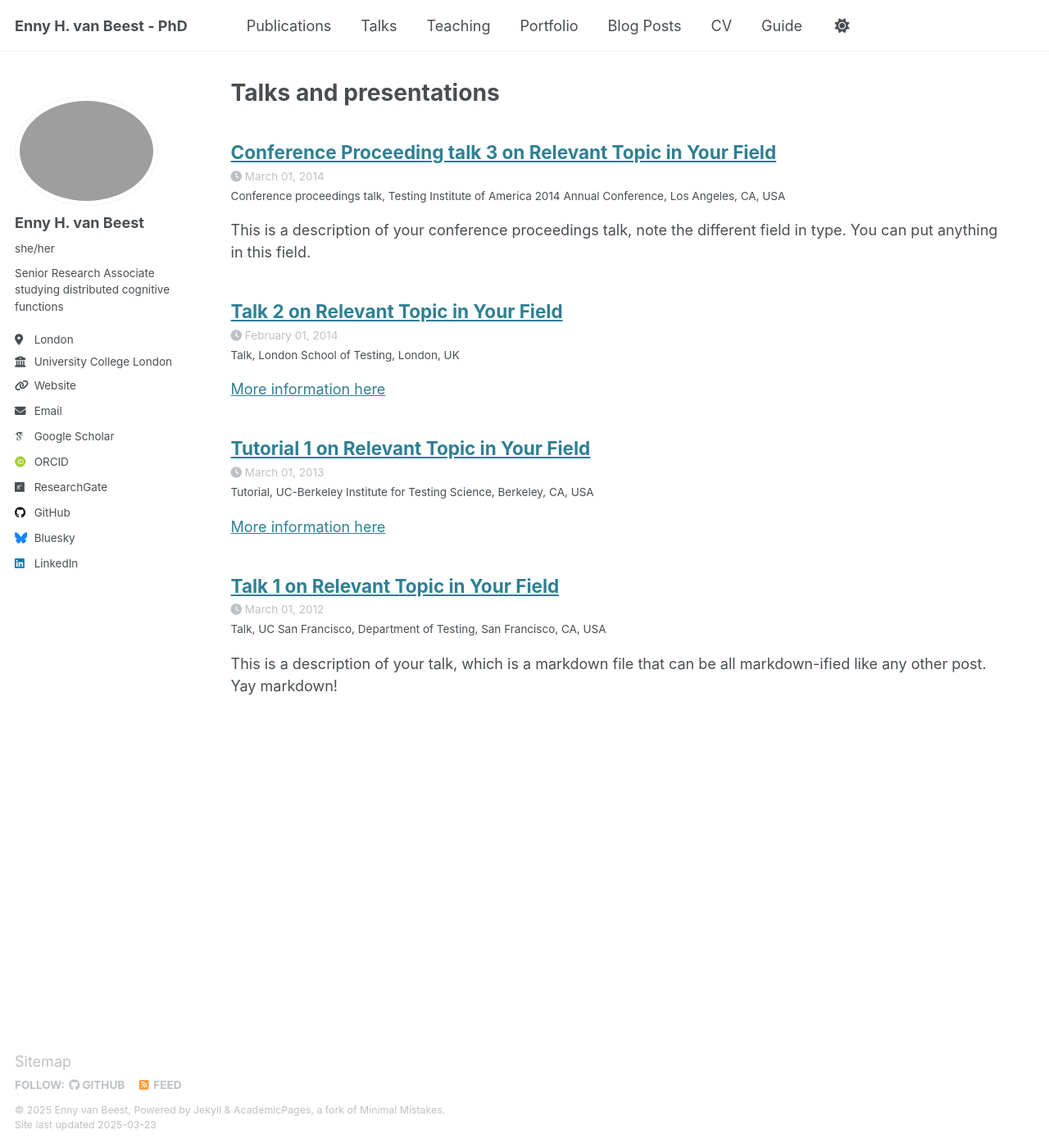
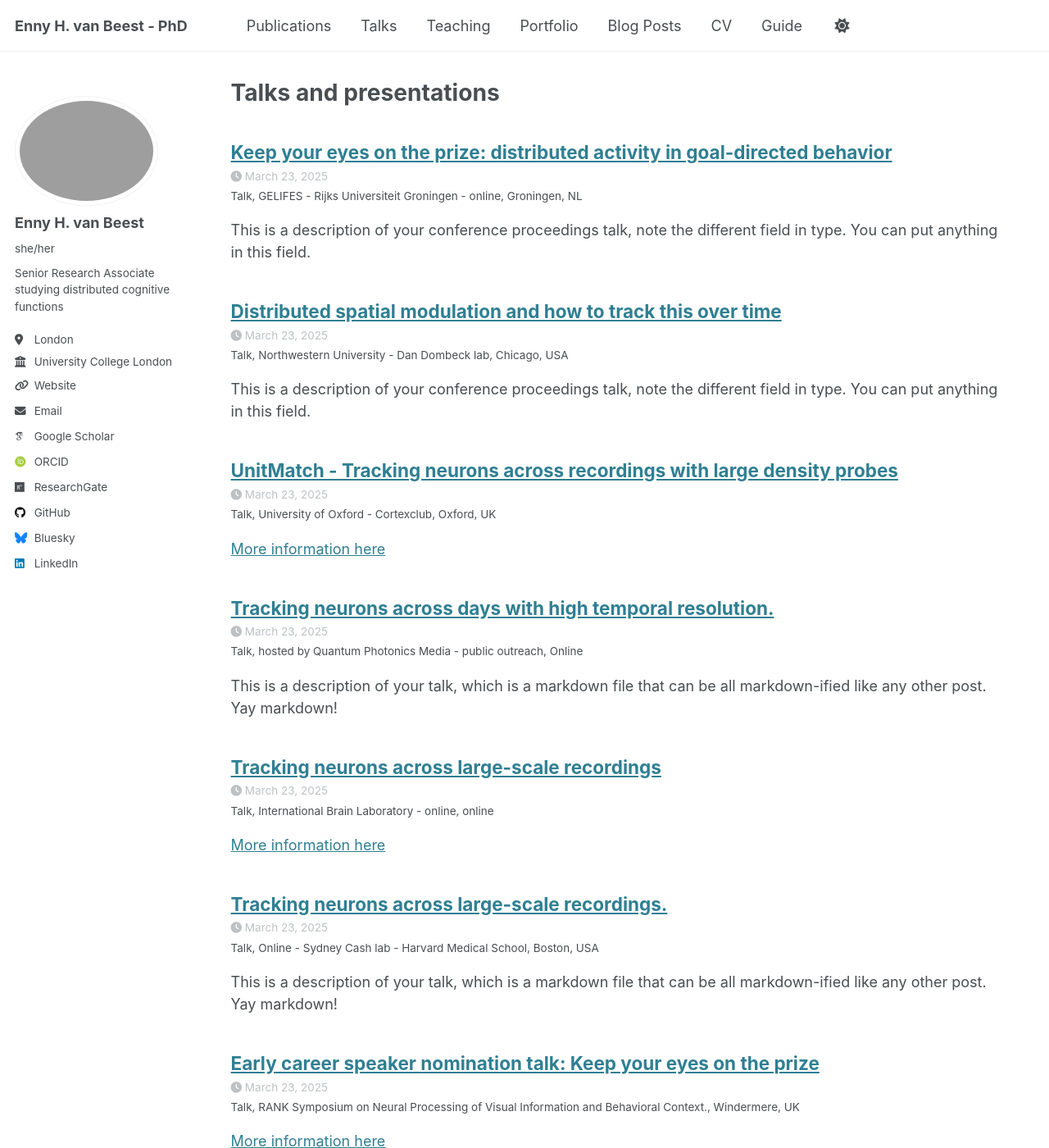
Before and after one commit to EnnyvanBeest/EnnyvanBeest.github.io, a Jekyll site: the page built from _pages/talks.html, in a window 1280 px wide and 1400 px high. Shown: the whole window at 82% size. Built offline with Jekyll 4.4.1, drawn with Linux system fonts in a browser that asks for light colours; some web fonts are replaced; some of the changed text lies outside the part shown.

Commit message:
Talks update

```diff
--- a/_talks/2012-03-01-talk-1.md
+++ /dev/null
@@ -1,11 +0,0 @@
----
-title: "Talk 1 on Relevant Topic in Your Field"
-collection: talks
-type: "Talk"
-permalink: /talks/2012-03-01-talk-1
-venue: "UC San Francisco, Department of Testing"
-date: 2012-03-01
-location: "San Francisco, CA, USA"
----
-
-This is a description of your talk, which is a markdown file that can be all markdown-ified like any other post. Yay markdown!
--- a/_talks/2013-03-01-tutorial-1.md
+++ /dev/null
@@ -1,13 +0,0 @@
----
-title: "Tutorial 1 on Relevant Topic in Your Field"
-collection: talks
-type: "Tutorial"
-permalink: /talks/2013-03-01-tutorial-1
-venue: "UC-Berkeley Institute for Testing Science"
-date: 2013-03-01
-location: "Berkeley, CA, USA"
----
-
-[More information here](http://exampleurl.com)
-
-This is a description of your tutorial, note the different field in type. This is a markdown files that can be all markdown-ified like any other post. Yay markdown!
--- a/_talks/2014-03-01-talk-3.md
+++ /dev/null
@@ -1,11 +0,0 @@
----
-title: "Conference Proceeding talk 3 on Relevant Topic in Your Field"
-collection: talks
-type: "Conference proceedings talk"
-permalink: /talks/2014-03-01-talk-3
-venue: "Testing Institute of America 2014 Annual Conference"
-date: 2014-03-01
-location: "Los Angeles, CA, USA"
----
-
-This is a description of your conference proceedings talk, note the different field in type. You can put anything in this field.
--- /dev/null
+++ b/_talks/2018-talk-1.md
@@ -0,0 +1,11 @@
+---
+title: "Neural correlates of figure-ground segregation throughout mouse cortex."
+collection: talks
+type: "Talk"
+permalink: /talks/2018-talk-1
+venue: "Amsterdam Vision Meeting"
+year: 2018
+location: "Amsterdam, NL"
+---
+
+This is a description of your talk, which is a markdown file that can be all markdown-ified like any other post. Yay markdown!
--- /dev/null
+++ b/_talks/2018-talk-2.md
@@ -0,0 +1,13 @@
+---
+title: "Neuronal correlates of figure-ground segregation throughout mouse cortex."
+collection: talks
+type: "Talk"
+permalink: /talks/2018-talk-2
+venue: "Netherlands Institute for Neuroscience."
+year: 2018
+location: "Amsterdam, NL"
+---
+
+[More information here](http://example2.com)
+
+This is a description of your talk, which is a markdown files that can be all markdown-ified like any other post. Yay markdown!
--- /dev/null
+++ b/_talks/2020-talk-1.md
@@ -0,0 +1,11 @@
+---
+title: "Cortical organization in visual perception."
+collection: talks
+type: "Talk"
+permalink: /talks/2020-talk-1
+venue: "Cruciform building, University College London"
+year: 2020
+location: "London, UK"
+---
+
+This is a description of your talk, which is a markdown file that can be all markdown-ified like any other post. Yay markdown!
--- /dev/null
+++ b/_talks/2021-talk-1.md
@@ -0,0 +1,11 @@
+---
+title: "The direct and indirect pathways modulate dorsal cortical activity and future perceptual decisions."
+collection: talks
+type: "Talk"
+permalink: /talks/2021-talk-1
+venue: "Brain Matters #7 - Human Brain Project - online"
+year: 2021
+location: "Europe"
+---
+
+This is a description of your talk, which is a markdown file that can be all markdown-ified like any other post. Yay markdown!
--- /dev/null
+++ b/_talks/2021-talk-2.md
@@ -0,0 +1,13 @@
+---
+title: "Cortical organization in visual perception."
+collection: talks
+type: "Talk"
+permalink: /talks/2021-talk-2
+venue: "Experimental Psychology, University College London - online."
+year: 2021
+location: "London, UK"
+---
+
+[More information here](http://example2.com)
+
+This is a description of your talk, which is a markdown files that can be all markdown-ified like any other post. Yay markdown!
--- /dev/null
+++ b/_talks/2022-talk-1.md
@@ -0,0 +1,11 @@
+---
+title: "Neuropixels recordings"
+collection: talks
+type: "Talk"
+permalink: /talks/2022-talk-1
+venue: "UCL Neuroscience Technology Workshops - online"
+year: 2022
+location: "London, UK"
+---
+
+This is a description of your talk, which is a markdown file that can be all markdown-ified like any other post. Yay markdown!
--- /dev/null
+++ b/_talks/2022-talk-2.md
@@ -0,0 +1,13 @@
+---
+title: "Early career speaker nomination talk: Keep your eyes on the prize"
+collection: talks
+type: "Talk"
+permalink: /talks/2022-talk-2
+venue: "RANK Symposium on Neural Processing of Visual Information and Behavioral Context."
+year: 2022
+location: "Windermere, UK"
+---
+
+[More information here](http://example2.com)
+
+This is a description of your talk, which is a markdown files that can be all markdown-ified like any other post. Yay markdown!
--- /dev/null
+++ b/_talks/2023-talk-1.md
@@ -0,0 +1,11 @@
+---
+title: "Tracking neurons across large-scale recordings."
+collection: talks
+type: "Talk"
+permalink: /talks/2023-talk-1
+venue: "Online - Sydney Cash lab - Harvard Medical School"
+year: 2023
+location: "Boston, USA"
+---
+
+This is a description of your talk, which is a markdown file that can be all markdown-ified like any other post. Yay markdown!
--- /dev/null
+++ b/_talks/2023-talk-2.md
@@ -0,0 +1,13 @@
+---
+title: "Tracking neurons across large-scale recordings"
+collection: talks
+type: "Talk"
+permalink: /talks/2023-talk-2
+venue: "International Brain Laboratory - online"
+year: 2023
+location: "online"
+---
+
+[More information here](http://example2.com)
+
+This is a description of your talk, which is a markdown files that can be all markdown-ified like any other post. Yay markdown!
--- /dev/null
+++ b/_talks/2024-talk-1.md
@@ -0,0 +1,11 @@
+---
+title: "Tracking neurons across days with high temporal resolution."
+collection: talks
+type: "Talk"
+permalink: /talks/2024-talk-1
+venue: "hosted by Quantum Photonics Media - public outreach"
+year: 2024
+location: "Online"
+---
+
+This is a description of your talk, which is a markdown file that can be all markdown-ified like any other post. Yay markdown!
--- a/_talks/2014-02-01-talk-2.md
+++ b/_talks/2024-talk-2.md
@@ -1,11 +1,11 @@
 ---
-title: "Talk 2 on Relevant Topic in Your Field"
+title: "UnitMatch - Tracking neurons across recordings with large density probes"
 collection: talks
 type: "Talk"
-permalink: /talks/2014-02-01-talk-2
-venue: "London School of Testing"
-date: 2014-02-01
-location: "London, UK"
+permalink: /talks/2024-talk-2
+venue: "University of Oxford - Cortexclub"
+year: 2024
+location: "Oxford, UK"
 ---
 
 [More information here](http://example2.com)
--- /dev/null
+++ b/_talks/2024-talk-3.md
@@ -0,0 +1,11 @@
+---
+title: "Distributed spatial modulation and how to track this over time"
+collection: talks
+type: "Talk"
+permalink: /talks/2024-talk-3
+venue: "Northwestern University - Dan Dombeck lab"
+year: 2024
+location: "Chicago, USA"
+---
+
+This is a description of your conference proceedings talk, note the different field in type. You can put anything in this field.
--- /dev/null
+++ b/_talks/2024-talk-4.md
@@ -0,0 +1,11 @@
+---
+title: "Keep your eyes on the prize: distributed activity in goal-directed behavior"
+collection: talks
+type: "Talk"
+permalink: /talks/2024-talk-4
+venue: "GELIFES - Rijks Universiteit Groningen - online"
+year: 2024
+location: "Groningen, NL"
+---
+
+This is a description of your conference proceedings talk, note the different field in type. You can put anything in this field.
```
